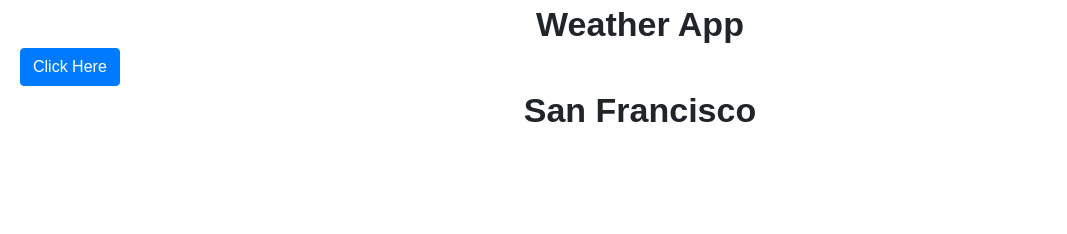
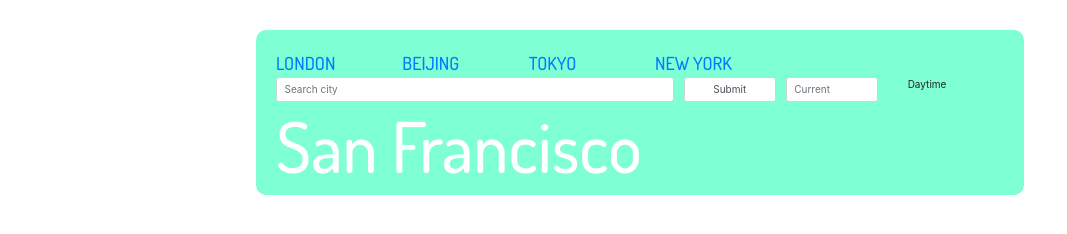
Before and after one commit to vleng-gangkangkung/Vanilla-Weather-App, a plain HTML site: page index.html in a window 1280 px wide. Shown: the whole page, without its empty margins (0-1067 px from the left). Drawn offline with nearby package versions, Linux system fonts and the light colour scheme.

Commit message:
Created Search Bar

```diff
--- a/index.html
+++ b/index.html
@@ -21,9 +21,54 @@
   </head>
 
   <body>
-    <div><h1>Weather App</h1></div>
-    <button type="button" class="btn btn-primary">Click Here</button>
-    <h1>San Francisco</h1>
+    <div class="container">
+      <div class="panel">
+        <div class="row cities">
+          <div class="col-2"><a href="#">LONDON</a></div>
+          <div class="col-2"><a href="#">BEIJING</a></div>
+          <div class="col-2"><a href="#">TOKYO</a></div>
+          <div class="col-2"><a href="#">NEW YORK</a></div>
+        </div>
+
+        <div class="row search-bar">
+          <div class="col-md-10">
+            <form>
+              <div class="form-row">
+                <div class="col-8">
+                  <input
+                    type="text"
+                    class="form-control"
+                    placeholder="Search city"
+                  />
+                </div>
+                <div class="col">
+                  <input
+                    type="submit"
+                    class="form-control"
+                    placeholder="Search"
+                  />
+                </div>
+                <div class="col">
+                  <input
+                    type="text"
+                    class="form-control"
+                    placeholder="Current"
+                  />
+                </div>
+              </div>
+            </form>
+          </div>
+          <div class="col-md-2">Daytime</div>
+        </div>
+
+        <div class="row">
+          <div class="col-8">
+            <h1>San Francisco</h1>
+          </div>
+        </div>
+      </div>
+    </div>
+
     <script src="src/index.js"></script>
   </body>
 </html>
--- a/src/styles.css
+++ b/src/styles.css
@@ -1,23 +1,27 @@
-body {
-  font-family: sans-serif;
-  padding: 0 20px;
+html {
+  font-size: 62.5%;
 }
 
 h1 {
-  text-align: center;
-  font-weight: 900;
-  margin: 0;
-  font-size: 34px;
+  font-weight: 500;
+  font-size: 7rem;
+  color: white;
   line-height: 48px;
+  padding-top: 20px;
+  font-family: "Dosis", sans-serif;
+}
+.cities {
+  font-family: "Dosis", sans-serif;
+  color: white;
+  font-size: 1.8rem;
+  text-transform: capitalize;
 }
 
-h1 h2,
-h3 {
-  color: #231d3c;
+.panel {
+  max-width: 768px;
+  padding: 20px;
+  max-height: 950px;
+  background-color: aquamarine;
+  border-radius: 10px;
+  margin: 30px auto;
 }
-
-.logo {
-  display: block;
-  margin: 30px auto;
-  width: 150px;
-}
```
